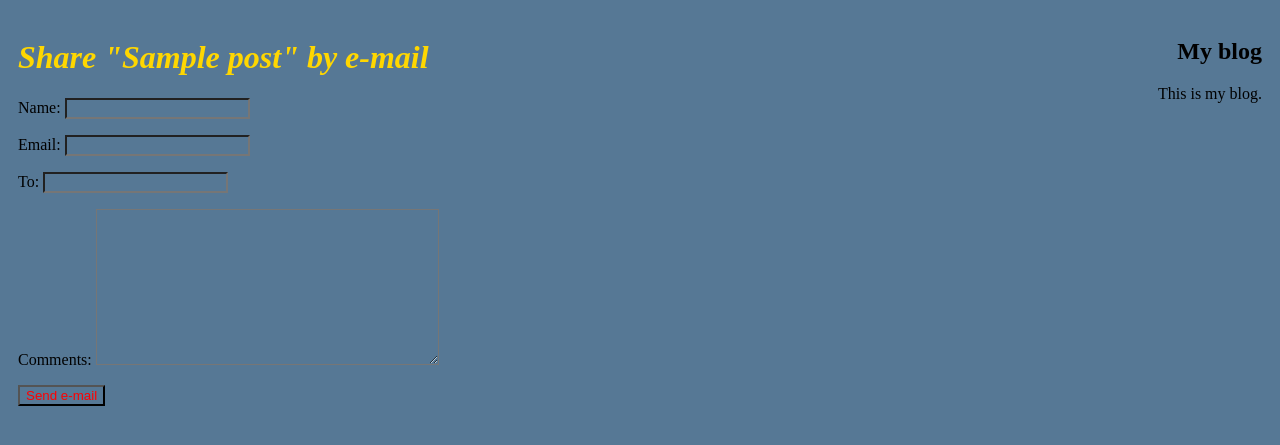
After one commit to yurastepanenko/python-blog, a Django app: page /blog/1/share/ in a window 1280 px wide. The commit adds this page. Shown: the top 445 px of the page. Run offline with Django 4.2, Linux system fonts and the light colour scheme; tables that the repository leaves empty hold one stand-in row (values such as "Sample post").

Commit message:
add send email

```diff
--- /dev/null
+++ b/myblog/blog/forms.py
@@ -0,0 +1,9 @@
+from django import forms
+
+
+class EmailPostForm(forms.Form):
+    name = forms.CharField(max_length=25)
+    email = forms.EmailField()
+    to = forms.EmailField()
+    comments = forms.CharField(required=False,
+                               widget=forms.Textarea)
--- a/myblog/blog/static/css/blog.css
+++ b/myblog/blog/static/css/blog.css
@@ -28,3 +28,6 @@ h1{
     font-style:italic;
     color: gold;
 }
+.btn-submit{
+    color: red;
+}
--- a/myblog/blog/templates/blog/post/detail.html
+++ b/myblog/blog/templates/blog/post/detail.html
@@ -13,6 +13,9 @@
         Published {{ post.publish }} by {{ post.author }}
     </p>
 {{ post.body|linebreaks }}
+<p>
+    <a href="{% url "blog:post_share" post.id %}">Share this post</a>
+</p>
 {% endblock %}
 </body>
 </html>
--- /dev/null
+++ b/myblog/blog/templates/blog/post/share.html
@@ -0,0 +1,17 @@
+{% extends "blog/base.html" %}
+{% block title %}Share a post{% endblock %}
+{% block content %}
+    {% if sent %}
+        <h1>E-mail successfully sent</h1>
+        <p>
+            "{{ post.title }}" was successfully sent to {{ cd.to }}.
+        </p>
+    {% else %}
+        <h1>Share "{{ post.title }}" by e-mail</h1>
+        <form action="." method="post">
+            {{ form.as_p }}
+            {% csrf_token %}
+            <input type="submit" value="Send e-mail" class="btn-submit">
+        </form>
+    {% endif %}
+{% endblock %}
--- a/myblog/blog/urls.py
+++ b/myblog/blog/urls.py
@@ -9,4 +9,5 @@ urlpatterns = [
             r'(?P<post>[-\w]+)/',
             views.post_detail,
             name='post_detail'),
+    re_path(r'(?P<post_id>\d+)/share/', views.post_share, name='post_share'),
 ]
--- a/myblog/blog/views.py
+++ b/myblog/blog/views.py
@@ -2,6 +2,8 @@ from django.shortcuts import render, get_object_or_404
 from .models import Post
 from django.core.paginator import Paginator, EmptyPage, PageNotAnInteger
 from django.views.generic import ListView
+from .forms import EmailPostForm
+from django.core.mail import send_mail
 
 
 class PostListView(ListView):
@@ -14,6 +16,8 @@ class PostListView(ListView):
 #     # return render(request, 'blog/post/list.html')
 #     posts = Post.objects.filter(status="published")
 #     return render(request, 'blog/post/list.html', {'posts': posts})
+
+
 def post_list(request):
     object_list = Post.objects.filter(status="published")
     paginator = Paginator(object_list, 3)  # 3 кол-во постов на странице
@@ -42,3 +46,28 @@ def post_detail(request, year, month, day, post):
                              publish__month=month,
                              publish__day=day)
     return render(request, 'blog/post/detail.html', {'post': post})
+
+
+def post_share(request, post_id):
+    # Получить сообщение по идентификатору
+    post = get_object_or_404(Post, id=post_id, status='published')
+    sent = False
+    if request.method == 'POST':
+        # Форма отправлена
+        form = EmailPostForm(request.POST)
+        if form.is_valid():
+            # Поля формы прошли проверку
+            cd = form.cleaned_data
+            post_url = request.build_absolute_uri(post.get_absolute_url())
+            subject = '{} ({}) recommends you reading "{}"'.format(cd['name'],
+                                                                   cd['email'],
+                                                                   post.title)
+            message = 'Read "{}" at {}\n\n{}\'s comments: {}'.format(
+                post.title, post_url, cd['name'], cd['comments'])
+            send_mail(subject, message, 'admin@myblog.com', [cd['to']])
+            sent = True
+    else:
+        form = EmailPostForm()
+    return render(request, 'blog/post/share.html', {'post': post,
+                                                    'form': form,
+                                                    'sent': sent})
```
Also changed, not shown: myblog/myblog/settings.py (+8 -0 lines).
